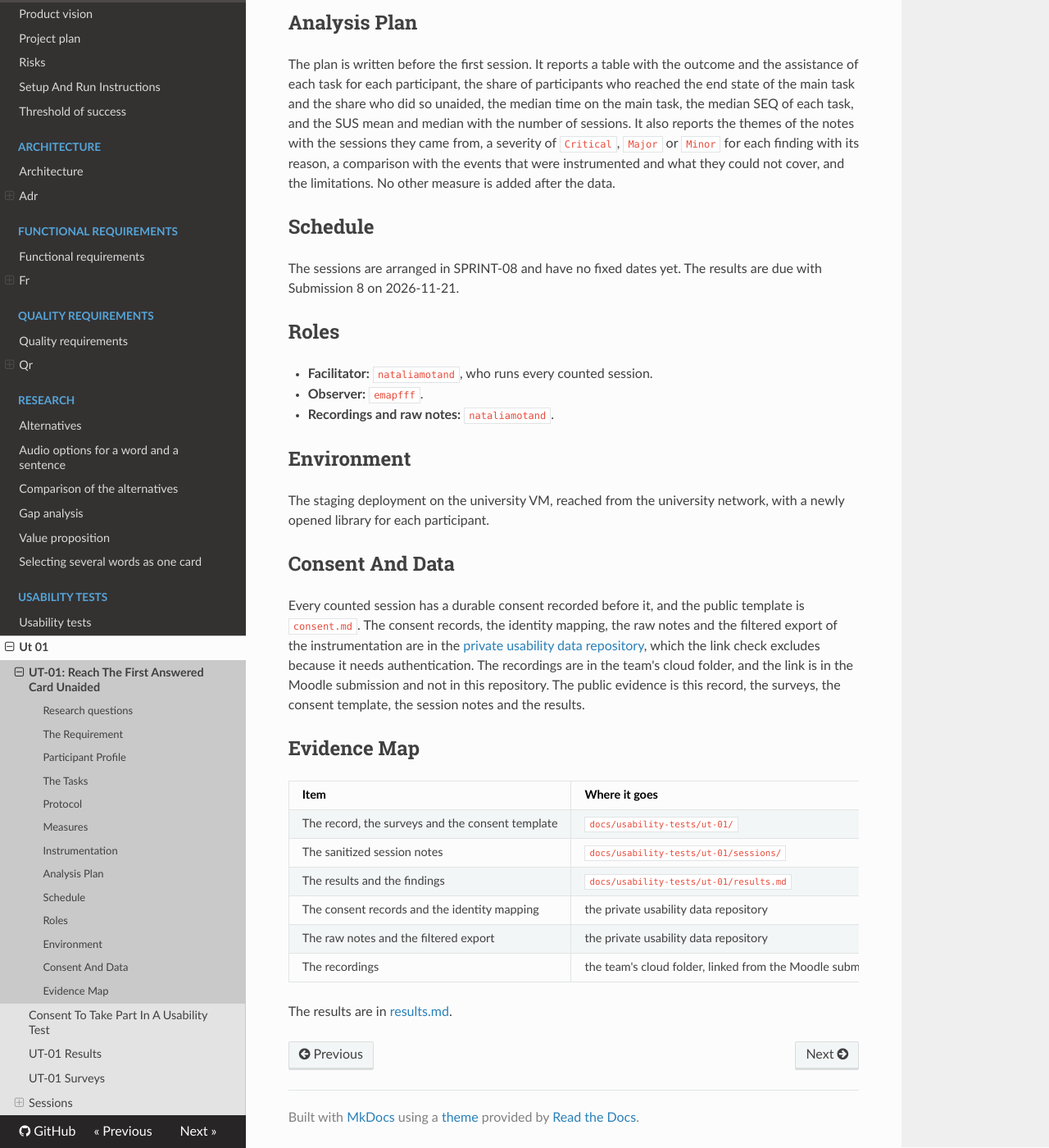
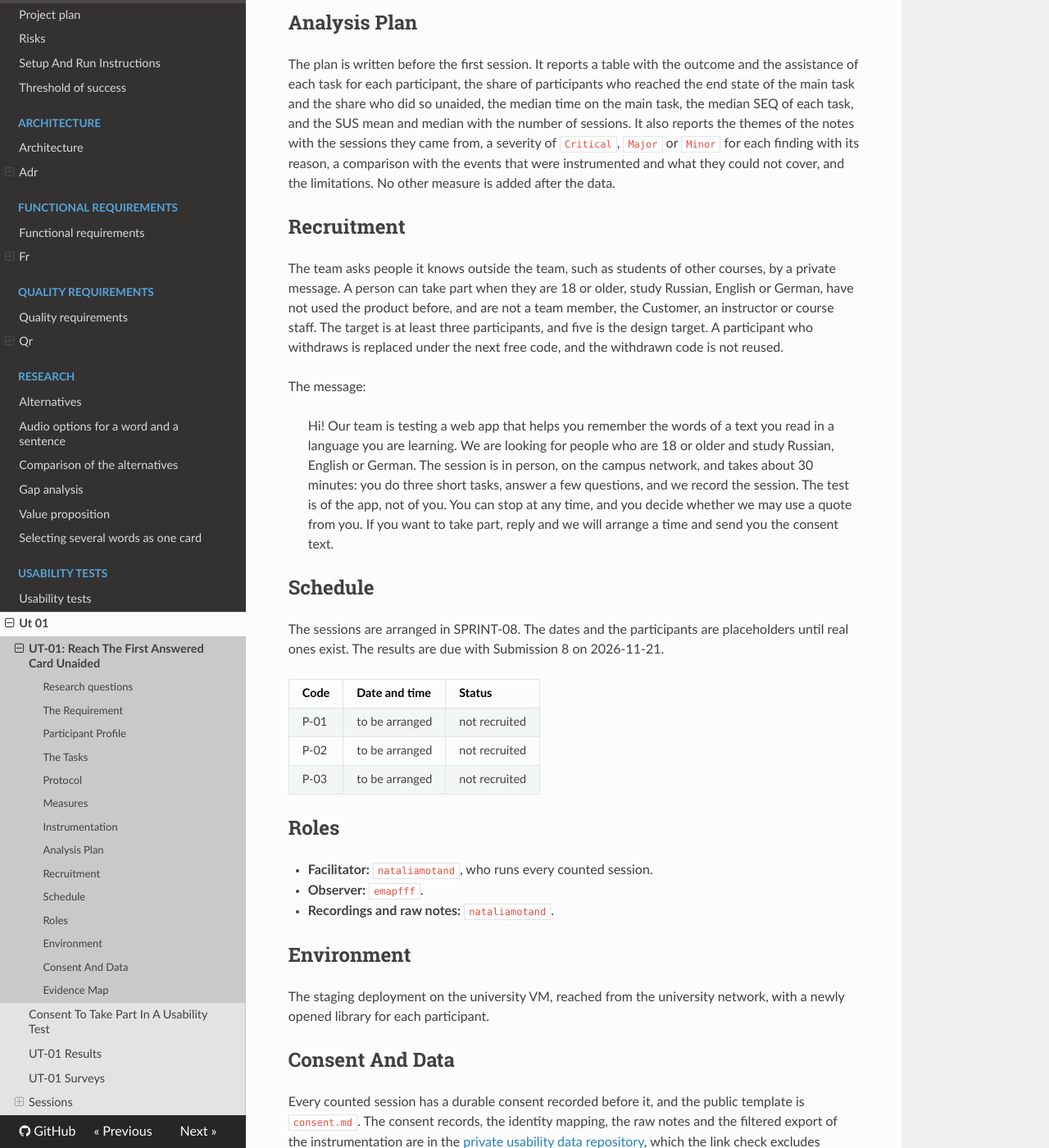
Before and after one commit to itpd-team-6/sentence-cards-generator-team-6, an MkDocs documentation site: the page built from docs/usability-tests/ut-01/README.md, in a window 1280 px wide and 1400 px high, scrolled down 2252 px. Shown: the whole window at 82% size. Built offline with MkDocs 1.6.1, drawn with Linux system fonts in a browser that asks for light colours; nearby versions of some CDN libraries.

Commit message:
Add the recruitment plan and schedule placeholders of UT-01

```diff
--- a/docs/usability-tests/ut-01/README.md
+++ b/docs/usability-tests/ut-01/README.md
@@ -84,10 +84,33 @@ It reports a table with the outcome and the assistance of each task for each par
 It also reports the themes of the notes with the sessions they came from, a severity of `Critical`, `Major` or `Minor` for each finding with its reason, a comparison with the events that were instrumented and what they could not cover, and the limitations.
 No other measure is added after the data.
 
+## Recruitment
+
+The team asks people it knows outside the team, such as students of other courses, by a private message.
+A person can take part when they are 18 or older, study Russian, English or German, have not used the product before, and are not a team member, the Customer, an instructor or course staff.
+The target is at least three participants, and five is the design target.
+A participant who withdraws is replaced under the next free code, and the withdrawn code is not reused.
+
+The message:
+
+> Hi! Our team is testing a web app that helps you remember the words of a text you read in a language you are learning.
+> We are looking for people who are 18 or older and study Russian, English or German.
+> The session is in person, on the campus network, and takes about 30 minutes: you do three short tasks, answer a few questions, and we record the session.
+> The test is of the app, not of you.
+> You can stop at any time, and you decide whether we may use a quote from you.
+> If you want to take part, reply and we will arrange a time and send you the consent text.
+
 ## Schedule
 
-The sessions are arranged in SPRINT-08 and have no fixed dates yet.
+The sessions are arranged in SPRINT-08.
+The dates and the participants are placeholders until real ones exist.
 The results are due with Submission 8 on 2026-11-21.
+
+| Code | Date and time  | Status        |
+| ---- | -------------- | ------------- |
+| P-01 | to be arranged | not recruited |
+| P-02 | to be arranged | not recruited |
+| P-03 | to be arranged | not recruited |
 
 ## Roles
 
```
